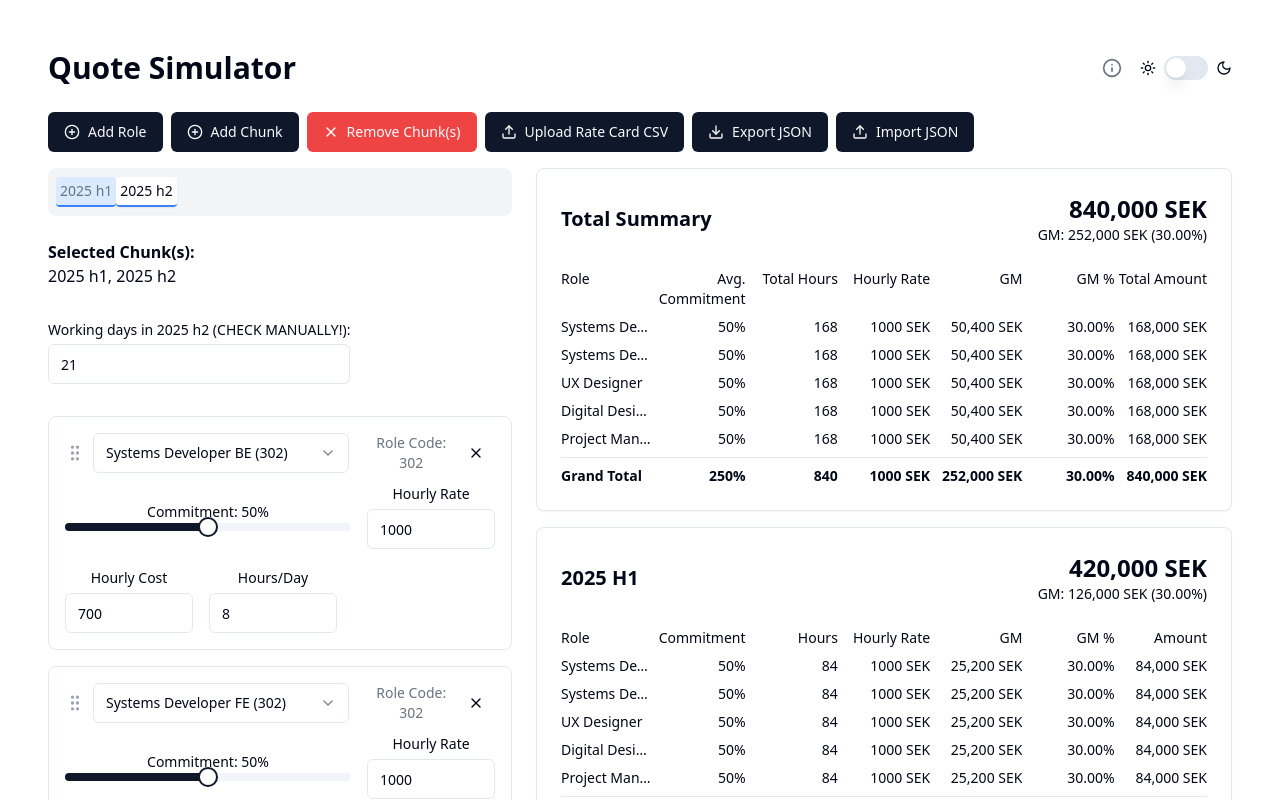
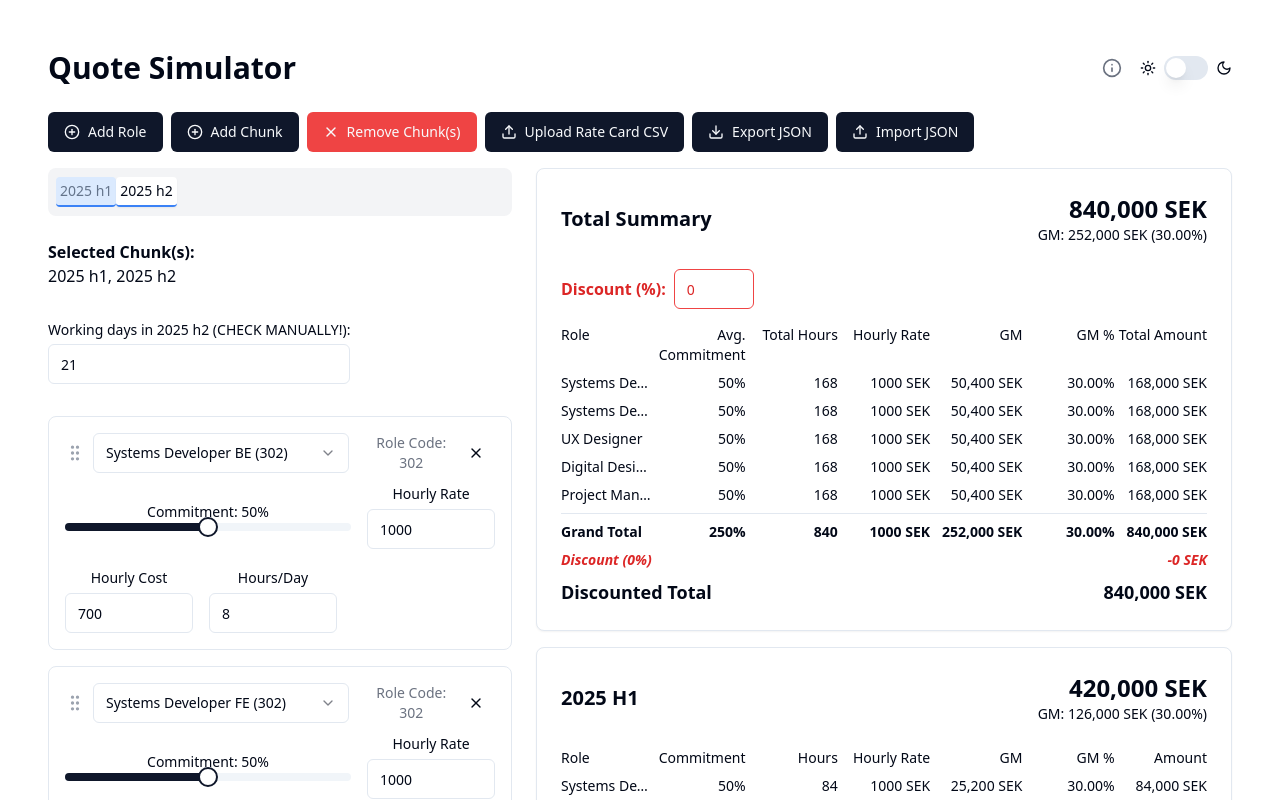
Before and after one commit to anders-brunoson/quotecalc, a React (Vite) app: page / in a window 1280 px wide. Shown: the top 800 px of the page. Built offline with nearby package versions, Linux system fonts and the light colour scheme.

Commit message:
Global discount

```diff
--- a/src/components/BudgetCalculator.jsx
+++ b/src/components/BudgetCalculator.jsx
@@ -46,6 +46,7 @@ const QuoteCalculator = () => {
   const editInputRef = useRef(null);
   const [chunkOrder, setChunkOrder] = React.useState([]);
   const [selectorKey, setSelectorKey] = useState(0);
+  const [discount, setDiscount] = useState(0);
 
   const [roles, setRoles] = useState([
     { id: '1', name: 'Systems Developer BE', code: '302' },
@@ -77,7 +78,8 @@ const QuoteCalculator = () => {
       workingHours,
       rateCardName,
       predefinedRoles,
-      chunkOrder
+      chunkOrder,
+      discount  // Include discount in the exported state
     };
     const jsonData = exportStateToJSON(stateToExport);
     const blob = new Blob([jsonData], { type: 'application/json' });
@@ -107,6 +109,7 @@ const QuoteCalculator = () => {
           setRateCardName(importedState.rateCardName);
           setPredefinedRoles(importedState.predefinedRoles);
           setChunkOrder(importedState.chunkOrder);
+          setDiscount(importedState.discount);  // Set the imported discount
           setActiveTab(importedState.chunks[0]);
           setSelectedChunks([]);
           // Force re-render of role selectors
@@ -302,13 +305,27 @@ const QuoteCalculator = () => {
     setBudget(newBudget);
   };
 
+  const handleDiscountChange = (value) => {
+    setDiscount(parseFloat(value) || 0);
+  };
+
   const calculateTotalSummary = () => {
-    return budget.total || {
+    const summary = budget.total || {
       total: 0,
       breakdown: {},
       hours: {},
       commitments: {},
       grossMargin: {}
+    };
+
+    const discountAmount = (summary.total * discount) / 100;
+    const discountedTotal = summary.total - discountAmount;
+
+    return {
+      ...summary,
+      discountPercentage: discount,
+      discountAmount: discountAmount,
+      discountedTotal: discountedTotal
     };
   };
 
@@ -652,15 +669,12 @@ const QuoteCalculator = () => {
   };
 
   const calculateGrossMargin = (totalSummary) => {
-    let totalRevenue = 0;
+    let totalRevenue = totalSummary.discountedTotal || 0;
     let totalCost = 0;
 
     roles.forEach(role => {
-      const revenue = totalSummary.breakdown[role.id] || 0;
       const hours = totalSummary.hours[role.id] || 0;
       const cost = hours * (hourlyCosts[role.id] || 0);
-
-      totalRevenue += revenue;
       totalCost += cost;
     });
 
@@ -909,7 +923,7 @@ const QuoteCalculator = () => {
             <div className="flex justify-between items-center">
               <span className="text-xl font-bold">Total Summary</span>
               <div className="text-right">
-                <div className="text-2xl font-bold">{calculateTotalSummary().total.toLocaleString()} SEK</div>
+                <div className="text-2xl font-bold">{calculateTotalSummary().discountedTotal.toLocaleString()} SEK</div>
                 <div className="text-sm">
                   GM: {calculateGrossMargin(calculateTotalSummary()).monetary.toLocaleString()} SEK
                   ({calculateGrossMargin(calculateTotalSummary()).percentage.toFixed(2)}%)
@@ -918,6 +932,18 @@ const QuoteCalculator = () => {
             </div>
           </CardHeader>
           <CardContent>
+            <div className="mb-4 flex items-center">
+              <label className="mr-2 font-semibold text-red-600">Discount (%): </label>
+              <Input
+                type="number"
+                value={discount}
+                onChange={(e) => handleDiscountChange(e.target.value)}
+                className="w-20 border-red-500 focus:ring-red-500 focus:border-red-500 text-red-600"
+                min="0"
+                max="100"
+                step="0.1"
+              />
+            </div>
             <div className="space-y-2 text-sm">
               <div className="grid grid-cols-7 font-medium">
                 <span className="col-span-1 text-left">Role</span>
@@ -965,6 +991,18 @@ const QuoteCalculator = () => {
                 </span>
                 <span className="text-right">
                   {calculateTotalSummary().total.toLocaleString()} SEK
+                </span>
+              </div>
+              <div className="grid grid-cols-7 text-sm italic text-red-600 font-semibold">
+                <span className="col-span-5 text-left">Discount ({discount}%)</span>
+                <span className="col-span-2 text-right">
+                  -{calculateTotalSummary().discountAmount.toLocaleString()} SEK
+                </span>
+              </div>
+              <div className="grid grid-cols-7 font-bold text-lg">
+                <span className="col-span-5 text-left">Discounted Total</span>
+                <span className="col-span-2 text-right">
+                  {calculateTotalSummary().discountedTotal.toLocaleString()} SEK
                 </span>
               </div>
             </div>
--- a/src/components/jsonUtils.js
+++ b/src/components/jsonUtils.js
@@ -11,7 +11,8 @@ export const exportStateToJSON = (state) => {
     workingHours,
     rateCardName,
     predefinedRoles,
-    chunkOrder
+    chunkOrder,
+    discount  // Add discount to the exported state
   } = state;
 
   const exportData = {
@@ -24,7 +25,8 @@ export const exportStateToJSON = (state) => {
     workingHours,
     rateCardName,
     predefinedRoles,
-    chunkOrder
+    chunkOrder,
+    discount  // Include discount in the exported data
   };
 
   return JSON.stringify(exportData, null, 2);
@@ -35,7 +37,11 @@ export const importStateFromJSON = (jsonString) => {
     const importedData = JSON.parse(jsonString);
 
     // Validate the imported data structure
-    const requiredKeys = ['chunks', 'roles', 'commitments', 'hourlyRates', 'hourlyCosts', 'workingDays', 'workingHours', 'rateCardName', 'predefinedRoles', 'chunkOrder'];
+    const requiredKeys = [
+      'chunks', 'roles', 'commitments', 'hourlyRates', 'hourlyCosts',
+      'workingDays', 'workingHours', 'rateCardName', 'predefinedRoles',
+      'chunkOrder', 'discount'  // Add discount to the required keys
+    ];
     const missingKeys = requiredKeys.filter(key => !(key in importedData));
 
     if (missingKeys.length > 0) {
```
